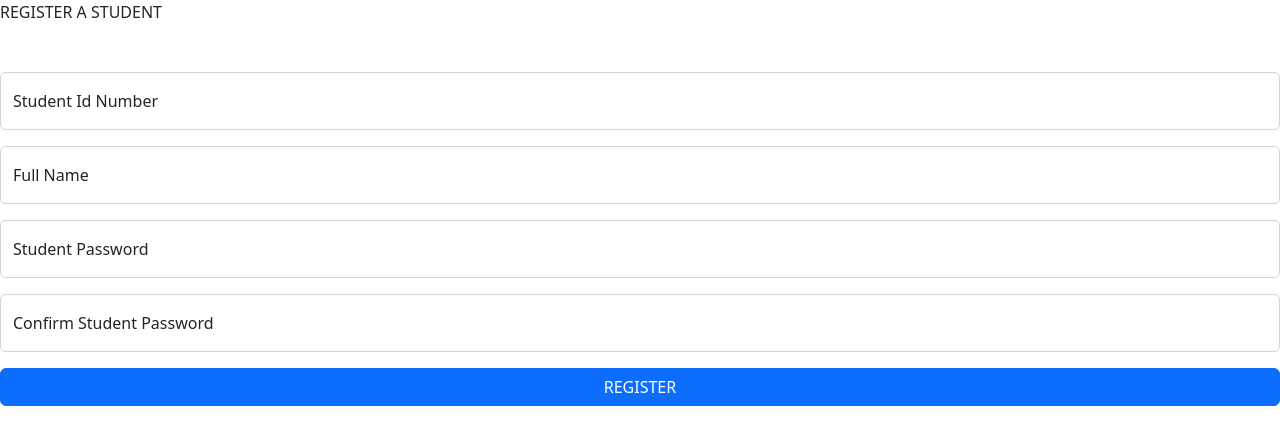
After one commit to Chewycide/PSU-student-portal-concept, a Flask app: page /registeruser in a window 1280 px wide. The commit adds this page. Shown: the top 445 px of the page. Run offline with Flask 3, Linux system fonts and the light colour scheme; parts of the project's set-up code (start-up, migrations or seed data) failed here and were passed over; some libraries are stand-ins or nearby versions.

Commit message:
Add Registration Route and Require Website Access To Registered Users
Registration route enables admins to register students to the portal.
The portal should only be accessed by students who are registered to the
database and are logged in to the website.

```diff
--- a/website/__init__.py
+++ b/website/__init__.py
@@ -7,6 +7,7 @@ from flask_sqlalchemy import SQLAlchemy
 app = Flask(__name__, instance_relative_config=True)
 app.config.from_pyfile('config.py')
 app.config['SECRET_KEY']
+app.config['SQLALCHEMY_DATABASE_URI']
 
 
 # ---------- DATABASE MANAGER ---------- #
--- a/website/forms.py
+++ b/website/forms.py
@@ -1,11 +1,22 @@
 from flask_wtf import FlaskForm
 from wtforms import StringField, PasswordField, SubmitField
-from wtforms.validators import DataRequired, Length
+from wtforms.validators import DataRequired, Length, EqualTo
 
 
 class LoginForm(FlaskForm):
     """Form used on the login page"""
+    psu_id = StringField('PSU ID:', validators=[DataRequired(message='Insert your PSU ID'), Length(min=10, message='Invalid ID Length')])
+    password = PasswordField('PASSWORD:', validators=[DataRequired(), Length(min=7)])
+    login = SubmitField('LOGIN')
 
-    psu_id = StringField('PSU ID:', validators=[DataRequired(message='Insert your PSU ID'), Length(min=10, message='Invalid ID Length')])
-    password = PasswordField('PASSWORD:', validators=[DataRequired()])
-    login = SubmitField('LOGIN')
+
+class RegisterStudentForm(FlaskForm):
+    """
+        This form is used to register a student to the database.
+        only login information is required to enter.
+    """
+    student_id_number = StringField('Student Id Number', validators=[DataRequired(), Length(min=10, message="Invalid Length")])
+    student_fullname = StringField('Full Name', validators=[DataRequired()])
+    student_password = PasswordField('Student Password', validators=[DataRequired(), Length(min=7)])
+    confirm_student_password = PasswordField('Confirm Student Password', validators=[DataRequired(), EqualTo('student_password', message='Password does not match.')])
+    register = SubmitField('REGISTER')
--- a/website/routes.py
+++ b/website/routes.py
@@ -1,13 +1,14 @@
-from website import app, login_manager
-from flask import render_template, redirect, url_for
-from flask_login import logout_user
-from website.forms import LoginForm
+from website import app, login_manager, db
+from flask import render_template, redirect, url_for, flash
+from flask_login import logout_user, login_required, login_user
+from website.forms import LoginForm, RegisterStudentForm
+from website.models import Student
 
 
 # ---------- USER CALLBACK ---------- #
 @login_manager.user_loader
 def load_user(user_id):
-    pass
+    return Student.query.get(user_id)
 
 
 # ---------- LOGOUT ---------- #
@@ -24,23 +25,51 @@ def login_page():
     """Login route"""
     login_form = LoginForm()
     if login_form.validate_on_submit():
+        # login_user()
         return redirect(url_for('login_page'))
     return render_template('login.html', login_form = login_form)
 
 
 @app.route('/mainmenu')
+@login_required
 def main_menu():
     """Mainmenu route"""
     return render_template('main_menu.html')
 
 
 @app.route('/enrollment')
+@login_required
 def enrollment():
     """Enrollment route"""
     return render_template('enrollment.html')
 
 
 @app.route('/studentmaster')
+@login_required
 def student_master():
     """Student Master File Maintenance"""
+    # TODO: render the data based on the user that logged in
     return render_template('student_master.html')
+
+
+@app.route('/registeruser', methods=['POST', 'GET'])
+def register():
+    """Register user into the database. Used for testing for now"""
+    registration_form = RegisterStudentForm()
+    print(registration_form.errors)
+    if registration_form.validate_on_submit():
+        # create a new user object
+        print(registration_form.validate_on_submit())
+        new_user = Student(
+            student_id_number=registration_form.student_id_number.data,
+            student_fullname=registration_form.student_fullname.data,
+            student_password=registration_form.student_password.data
+        )
+
+
+        db.session.add(new_user)
+        db.session.commit()
+        flash('Successfully registered')
+        return redirect(url_for('login_page'))
+    return render_template('register.html', registration_form=registration_form)
+    # TODO: FIX VALIDATION
--- a/website/templates/login.html
+++ b/website/templates/login.html
@@ -18,7 +18,7 @@
             <img class="login-psu-logo align-self-center" src="{{ url_for('static', filename='images/PSULOGO.png') }}" alt="PSU LOGO">
             <p class="login-student-portal align-self-center">STUDENT PORTAL</p>
             <hr>
-            <form action="{{ url_for('login_page') }}" method="POST" novalidate class="flex-grow-1 needs-validation">
+            <form action="{{ url_for('login_page') }}" method="POST" novalidate class="flex-grow-1">
                 {{ login_form.hidden_tag() }}
                 <div class="form-floating mb-3">
                     {{ login_form.psu_id(class = 'form-control', placeholder='19-UR-1234')}}
--- /dev/null
+++ b/website/templates/register.html
@@ -0,0 +1,58 @@
+{% extends 'base.html' %}
+
+{% block title %}Register a Student{% endblock %}
+
+{% block body %}
+<div>
+    <div class="mb-5">
+        REGISTER A STUDENT
+    </div>
+    <form action="{{ url_for('register') }}" method="POST" novalidate>
+        {{ registration_form.hidden_tag() }}
+        <div class="form-floating mb-3">
+            {{ registration_form.student_id_number(class='form-control', placeholder='XX-UR-XXXX') }}
+            {{ registration_form.student_id_number.label(class='form-label') }}
+
+            {% for error in registration_form.student_id_number.errors %}
+            <span class="error">{{ error }}</span>
+            {% endfor %}
+        </div>
+        <div class="form-floating mb-3">
+            {{ registration_form.student_fullname(class='form-control', placeholder='XX-UR-XXXX') }}
+            {{ registration_form.student_fullname.label(class='form-label') }}
+
+            {% for error in registration_form.student_fullname.errors %}
+            <span class="error">{{ error }}</span>
+            {% endfor %}
+        </div>
+        <div class="form-floating mb-3">
+            {{ registration_form.student_password(class='form-control', placeholder='password') }}
+            {{ registration_form.student_password.label(class='form-label') }}
+
+            {% for error in registration_form.student_password.errors %}
+            <span class="error">{{ error }}</span>
+            {% endfor %}
+        </div>
+        <div class="form-floating mb-3">
+            {{ registration_form.confirm_student_password(class='form-control', placeholder='confirmpassword') }}
+            {{ registration_form.confirm_student_password.label(class='form-label') }}
+
+            {% for error in registration_form.confirm_student_password.errors %}
+            <span class="error">{{ error }}</span>
+            {% endfor %}
+        </div>
+        <div class="d-grid">
+            {{ registration_form.register(class='btn btn-primary') }}
+        </div>
+    </form>
+    <div>
+        {% with messages = get_flashed_messages() %}
+        {% if messages %}
+            {% for message in messages %}
+            <span>{{ message }}</span>
+            {% endfor %}
+        {% endif %}
+        {% endwith %}
+    </div>
+</div>
+{% endblock body %}
```
